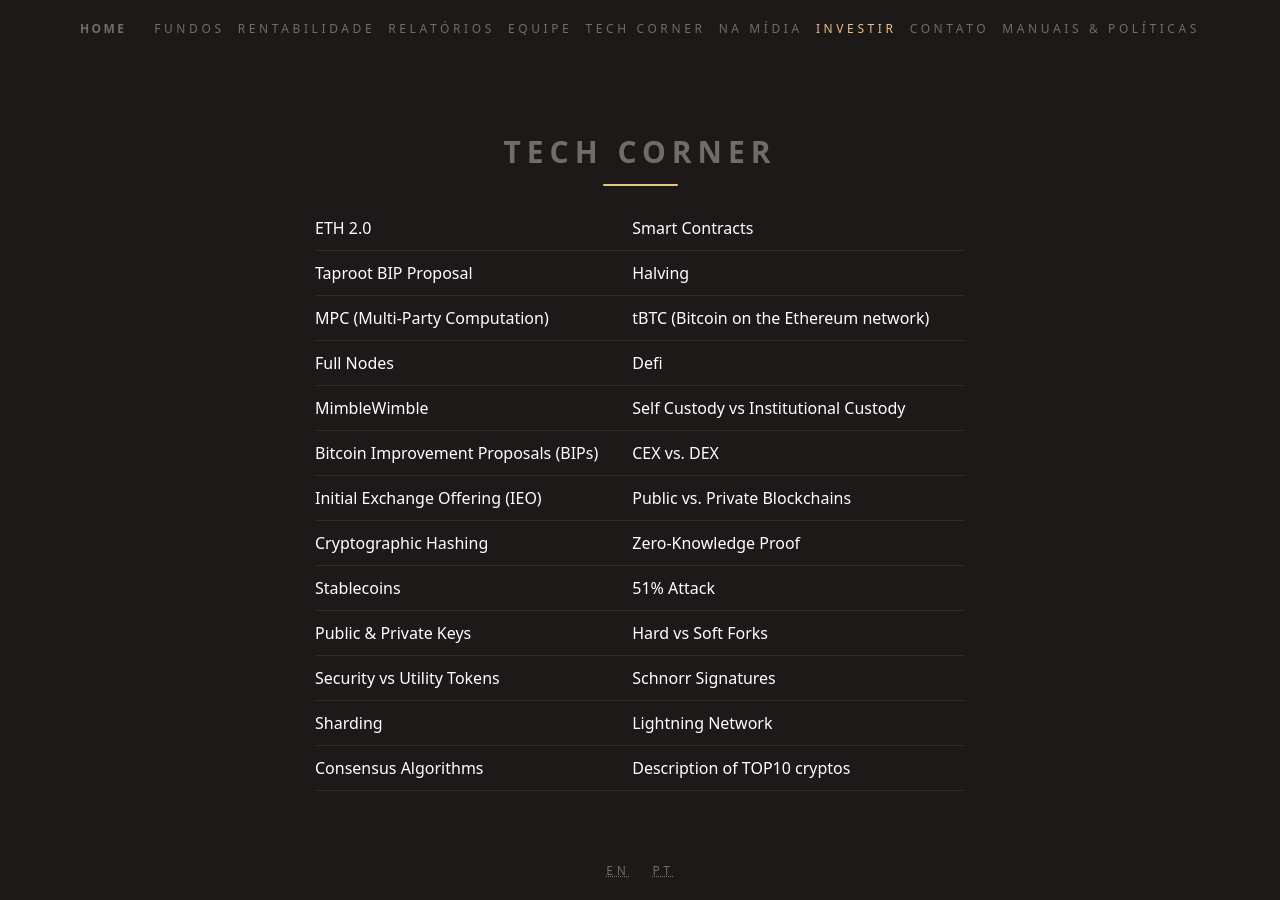
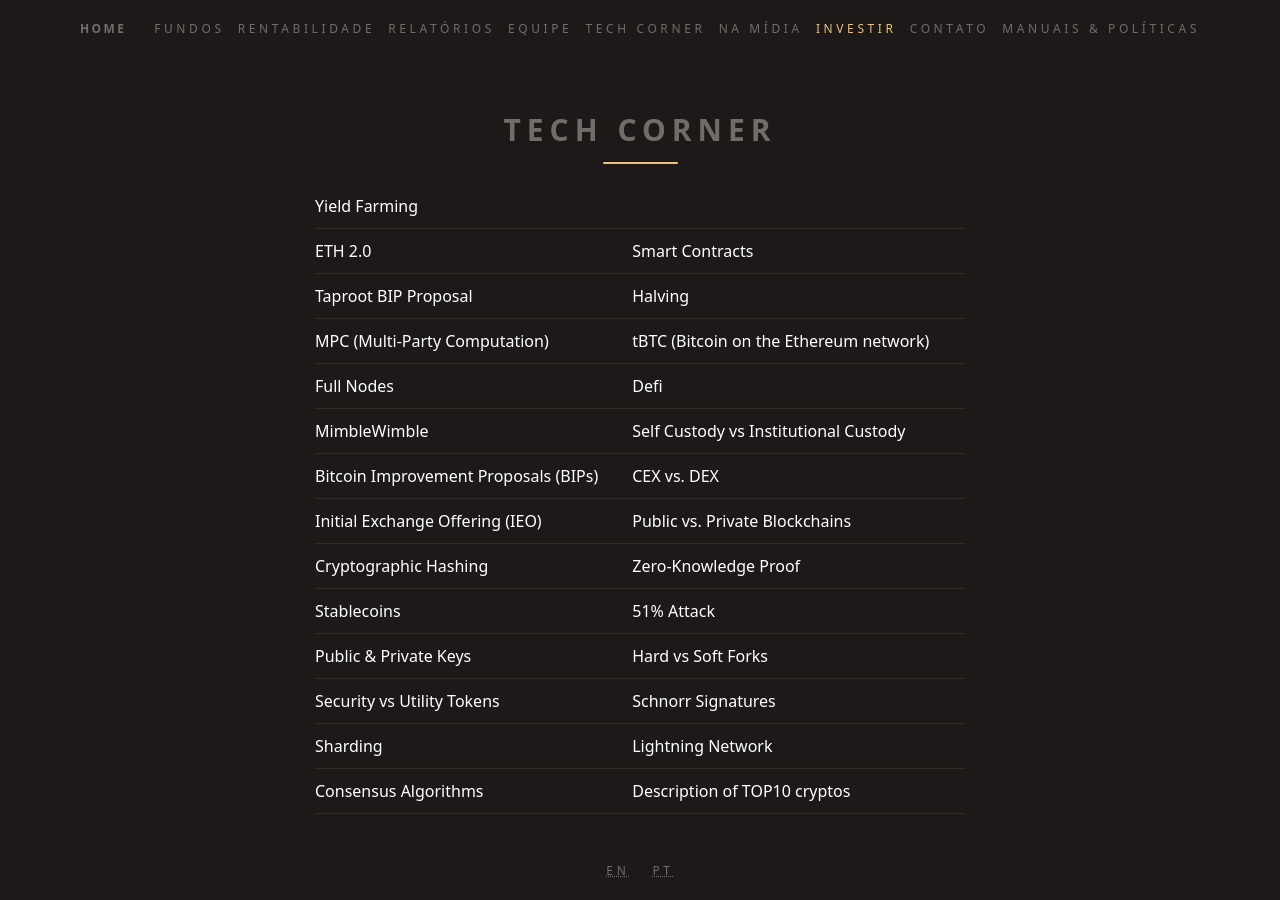
Before and after one commit to ateliedetemas/blpcrypto, a Jekyll site: the page built from _pages/tech-corner.md, in a window 1280 px wide. Built offline with Jekyll 4.4.1, drawn with Linux system fonts in a browser that asks for light colours.

Commit message:
Update tech-corner.md

```diff
--- a/_pages/tech-corner.md
+++ b/_pages/tech-corner.md
@@ -3,6 +3,7 @@ lang: pt
 layout: page
 title: Tech Corner
 ---
+[Yield Farming]({{ "/assets/documents/tech-corner/2020/07.pdf" }}) |
 [ETH 2.0]({{ "/assets/documents/tech-corner/2020/03.pdf" }}) | [Smart Contracts]({{ "/assets/documents/tech-corner/2020/04.pdf" }})
 [Taproot BIP Proposal]({{ "/assets/documents/tech-corner/2020/01.pdf" }}) |  [Halving]({{ "/assets/documents/tech-corner/2020/02.pdf" }})
 [MPC (Multi-Party Computation)]({{ "/assets/documents/tech-corner/2019/11.pdf" }}) |  [tBTC (Bitcoin on the Ethereum network)]({{ "/assets/documents/tech-corner/2019/12.pdf" }})
```
